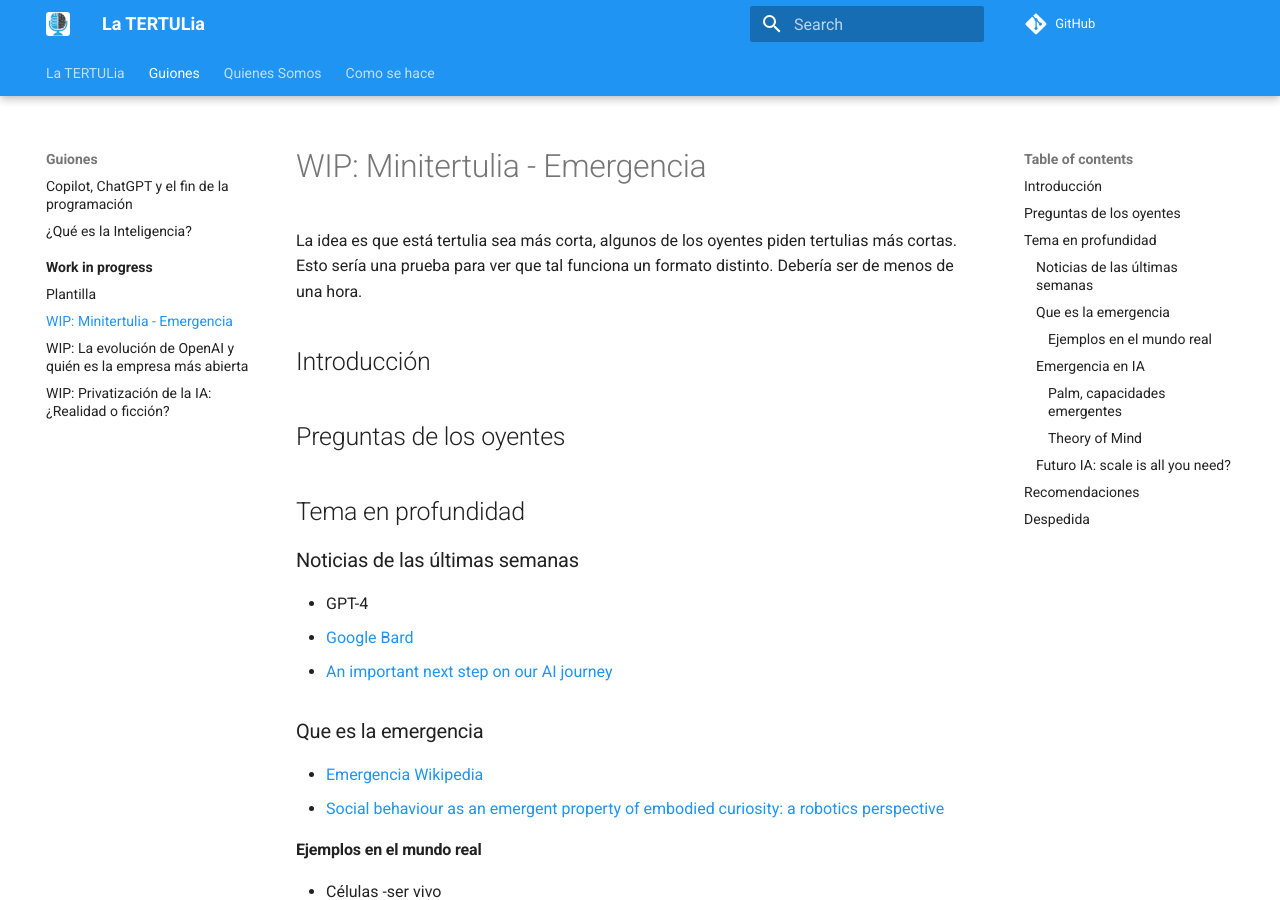
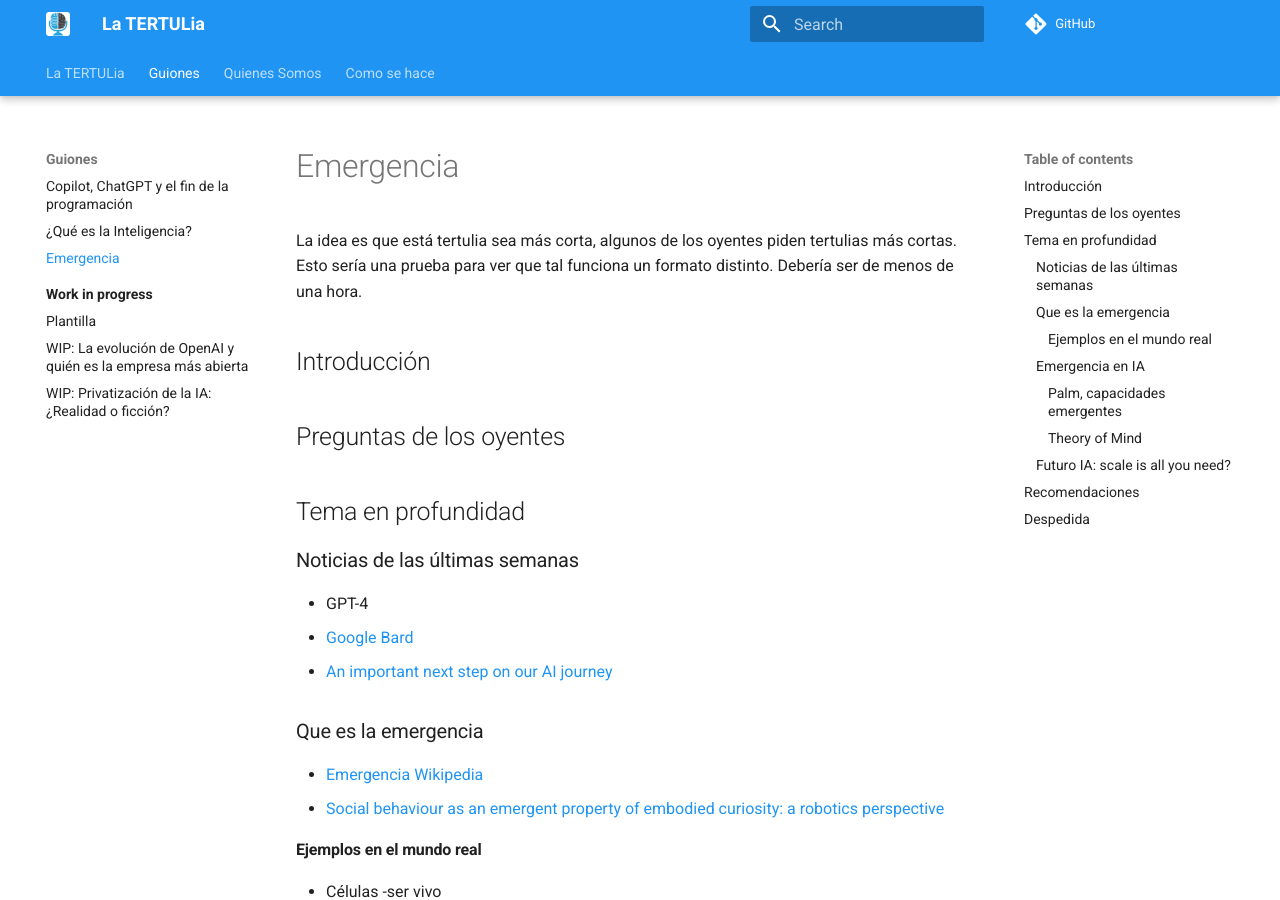
Before and after one commit to ironbar/tertulia_inteligencia_artificial, an MkDocs documentation site: the page built from docs/guiones/03_minitertulia_emergencia.md, in a window 1280 px wide and 900 px high. Built offline with MkDocs 1.6.1 and Material for MkDocs 9.7.7, drawn with Linux system fonts in a browser that asks for light colours; comment, search, counter and statistics services are not loaded.

Commit message:
Update and rename docs/guiones/work-in-progress/wip_minitertulia_emergencia.md to docs/guiones/03_minitertulia_emergencia.md

```diff
--- a/docs/guiones/work-in-progress/wip_minitertulia_emergencia.md
+++ b/docs/guiones/03_minitertulia_emergencia.md
@@ -1,4 +1,4 @@
-# WIP: Minitertulia - Emergencia
+#  Emergencia
 
 La idea es que está tertulia sea más corta, algunos de los oyentes piden tertulias más cortas. Esto sería una prueba para ver que tal funciona un formato distinto. Debería ser de menos de una hora.
 
```
